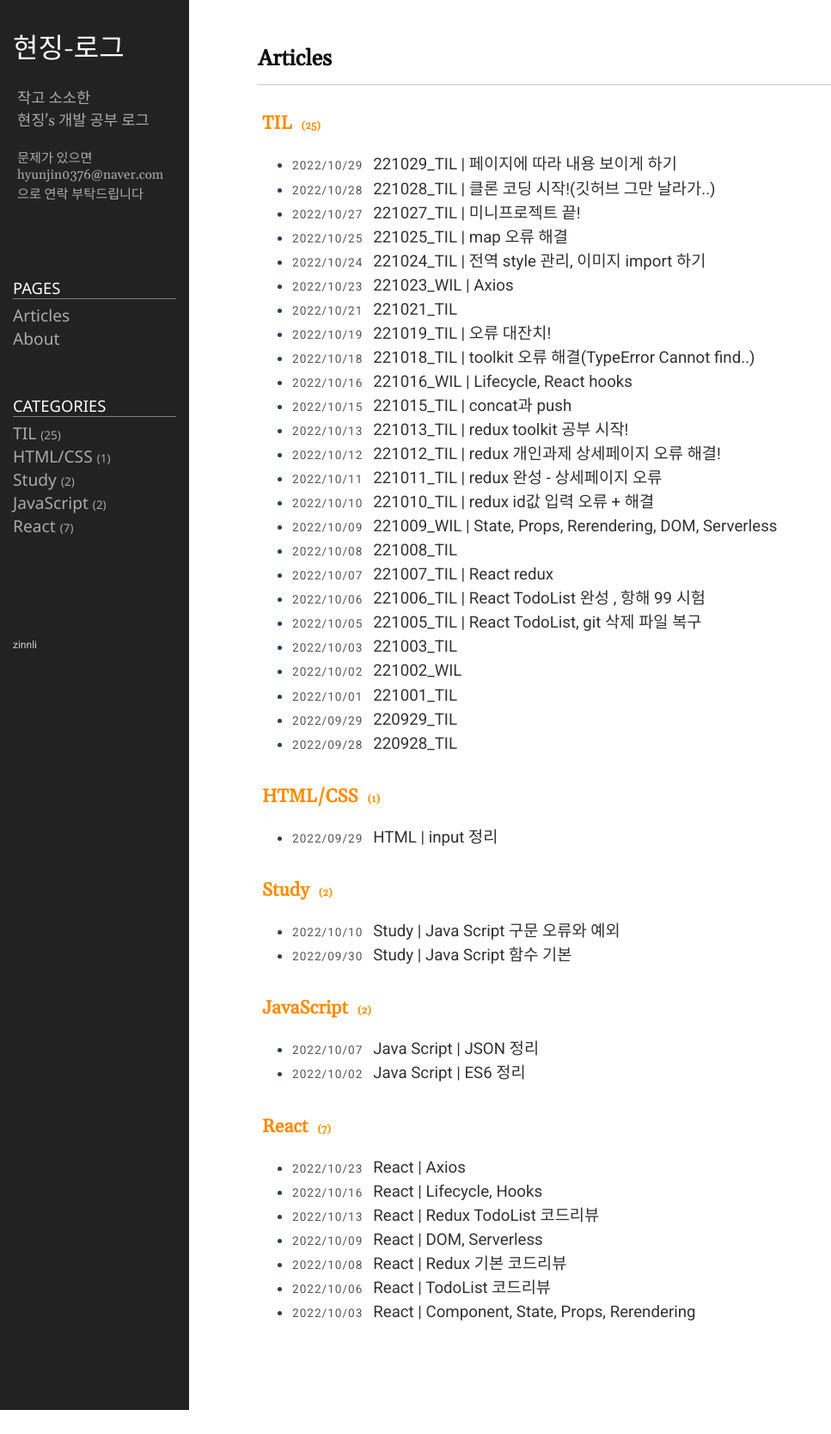
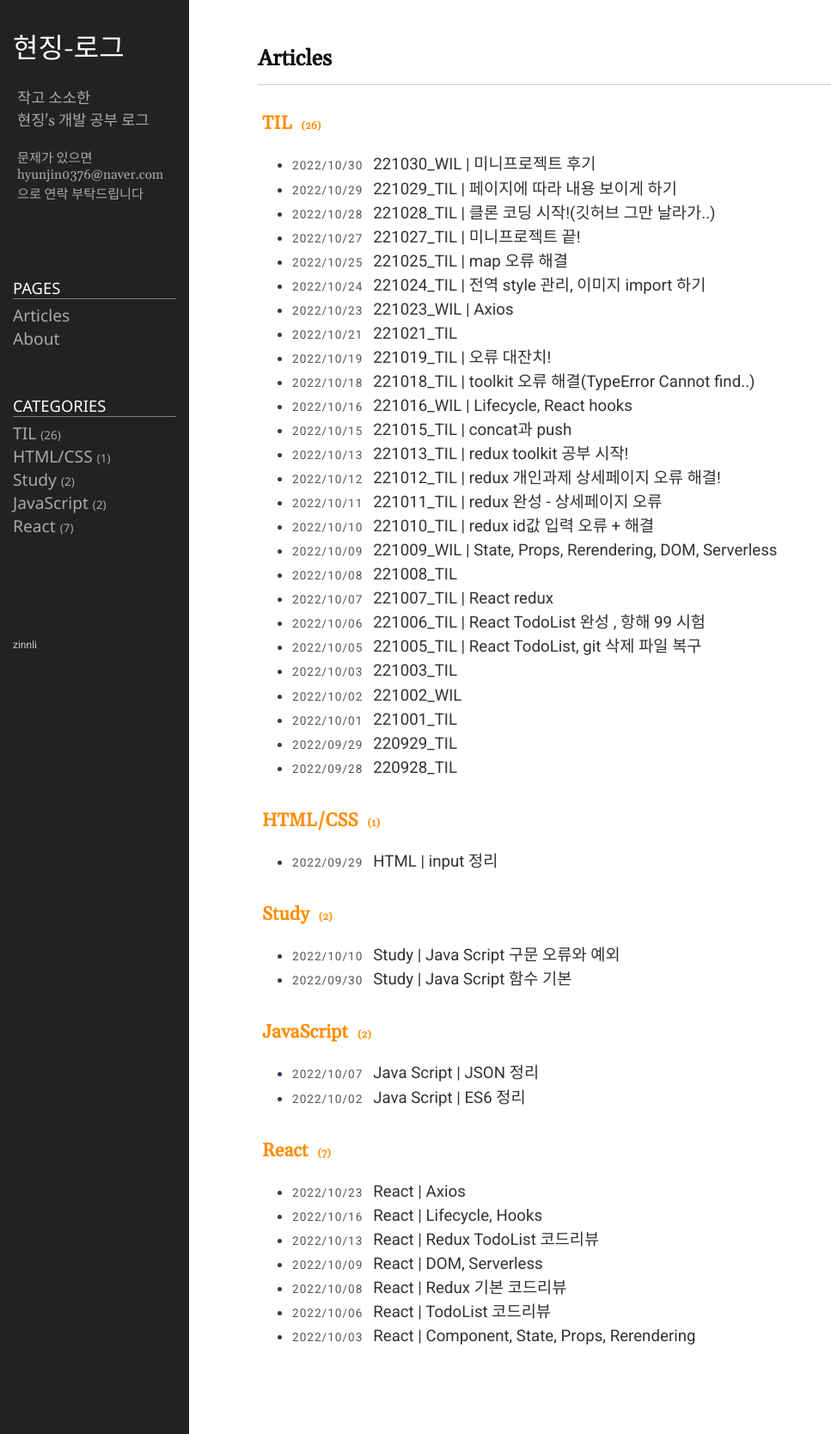
Before and after one commit to zinnli/zinnli.github.io, a Jekyll site: the page built from index.md, in a window 1280 px wide. Shown: the whole page at 86% size, without its empty margins (0-967 px from the left). Built offline with Jekyll 4.4.1, drawn with Linux system fonts in a browser that asks for light colours; before the commit the page ends 1640 px from its top, so only the background shows below that.

Commit message:
221030 WIL

````diff
--- a/_posts/2022-10-29-TIL_21.markdown
+++ b/_posts/2022-10-29-TIL_21.markdown
@@ -25,7 +25,8 @@ category: TIL
 **오늘의 배운 점**
 <br/>
 
-1.페이지에 따라 내용이 나타나지 않게 설정하기!(에서 오류났..지만 해결했당)
+1. 페이지에 따라 내용이 나타나지 않게 설정하기!(에서 오류났..지만 해결했당)
+   <br/>
 
 ```react
 
@@ -46,9 +47,12 @@ const SignupBtn = () => {
 
 ```
 
+<br/>
 위의 저 부분이 원래 해더에 들어가는 내용 중 일부였는데 헤더의 나머지 내용들은 나타나게 하고 위의 SignupBtn 부분만 일정 페이지에서만 나타나게 하고 싶었는데 toggle이나 삼항연산자 등을 사용해서 해보려고 했는데.. 사실 생각한 방법이랑 조금 다른 것 같아서 구글링 해본 결과 if문으로 window.location.pathname으로 url을 비교하는 형태로 진행했다.
 <br/>
+<br/>
 그리고 원했던 건 login 페이지에서만 해당 내용이 나타났으면 좋겠어서 !=로 주어서 다른 페이지에는 안뜨도록 적용했다.
+<br/>
 <br/>
 찾았던 블로그에서는 = 하나만 주시길래 동일하게 입력했는데 무한 로딩의 문제가 생겼고 혹시나 싶어서 !=로 작업해보니 해결되었다. 아마 유사한 값들이 다 비교되면서 무한 로딩이 걸린 것 같은데 사실 어떠한 이유로 이렇게 됐는지는 잘 모르겠다. 그냥 살짝 추측만 하는 정도..?(오류가 제대로 뜨지않아서 추측만...)
 <br/>
--- /dev/null
+++ b/_posts/2022-10-30-WIL_05.markdown
@@ -0,0 +1,53 @@
+---
+layout: post
+title: 221030_WIL | 미니프로젝트 후기
+date: 2022-10-30 21:30:30 +0900
+category: TIL
+---
+
+# 221030_WIL
+
+<br/>
+
+## **오늘한 일**
+
+-    채팅 css 전반적으로 수정
+
+<br/>
+
+## **이번주 한 일**
+
+-    제목학원 만들기 완료(+배포)
+-    클론 프로젝트 css 전반적으로 만짐
+
+<br/>
+
+## **이번주 공부한 메인 키워드(어려웠던 부분 위주)**
+
+-    Socket(채팅을 위해 사용 예정)
+-    회원가입 중복 확인
+-    formData
+
+<br/>
+
+<hr>
+<br/>
+이번주 목요일에 첫 협업을 하고 미니프로젝트를 완료했는데 진짜 걱정과 생각이 많았다.
+<br/>
+<br/>
+
+내가 너무 부족한 사람이구나 하는 생각과 함께 함께한 달리기반 조원분이 없으셨다면 아마 1/10도 못했을거라는 생각이 강하게 들었다.
+<br/>
+<br/>
+
+조원분이 빠르게 진행하고 계셨지만 그래도 1인분은 하고 싶었고 CRUD는 여러번 연습을 해야할 것 같아서 팀원한테 양해를 구하고 로그인 / 회원가입을 최대한 혼자 마무리 & 댓글 CRD까지 적용해봤다. 물론 같이 한 조원분한테 많이 물어보면서 진행했지만 결과적으로 담당한 기능들도 완벽하게 구현했다는 생각도 안들고... 이제 클론 프로젝트 주차로 채팅을 구현해보려고 하는데 이거 괜찮은지 모르겠다.. CRUD도 아직 명확하게 모르겠는데 이거 맞나싶고..?
+<br/>
+<br/>
+
+주위에 의견을 구한 결과 여러번 경험해보고 코드를 많이 써보는 게 제일 좋다고 하는데.. 애초부터 감이 안오고 어려울 땐 어떻게 해야할지 모르겠다 코딩을 쉽게 생각한 적은 없는데 갈수록 너무 어렵네.. 나 할 수 있겠지??
+
+<br/>
+
+<br/>
+
+++ 추가로 지난 주차의 내용들을 오늘 다 정리해보려고 했는데 도저히 시간이 안난다.. 이거 그냥 넘어가면 안될 것 같은데... 새로 오는 주에는 꼭 정리하고 넘어갈 수 있도록 해야겠다
````
